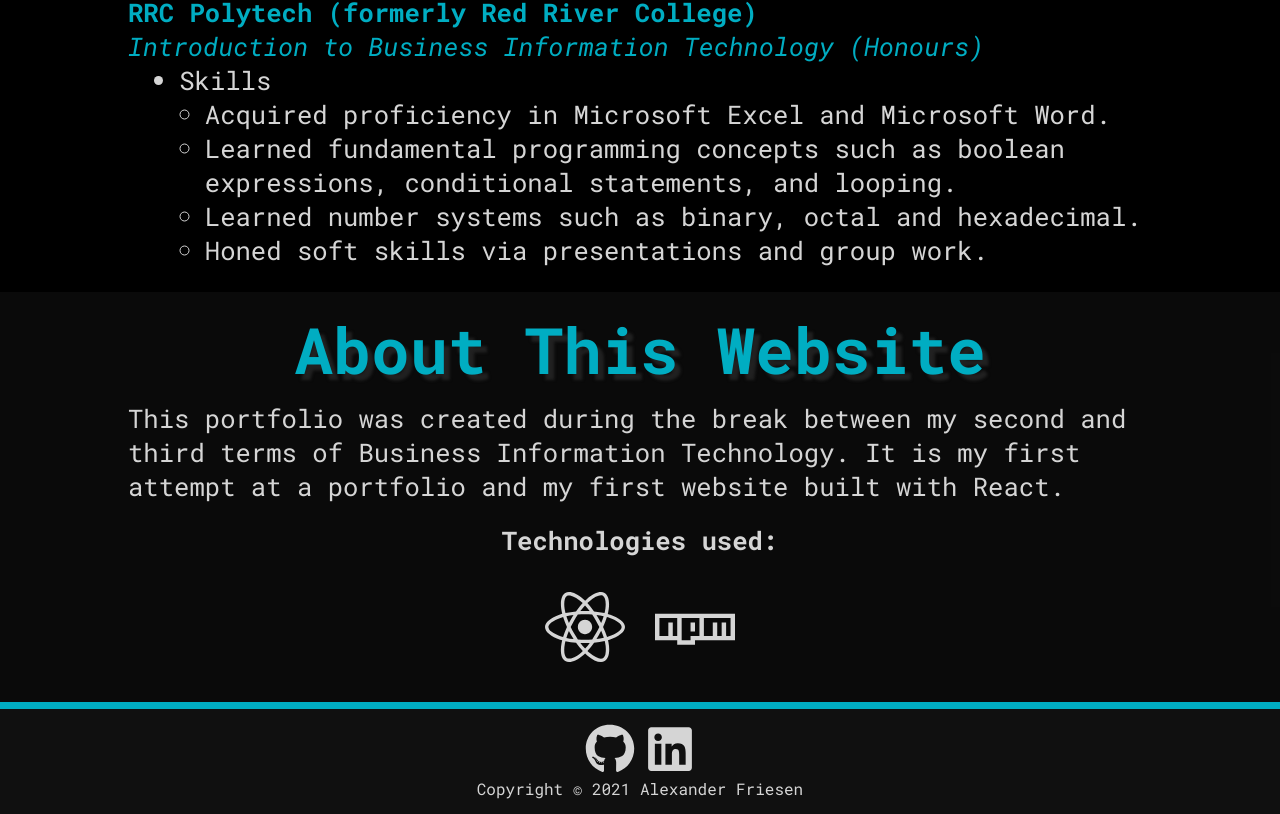
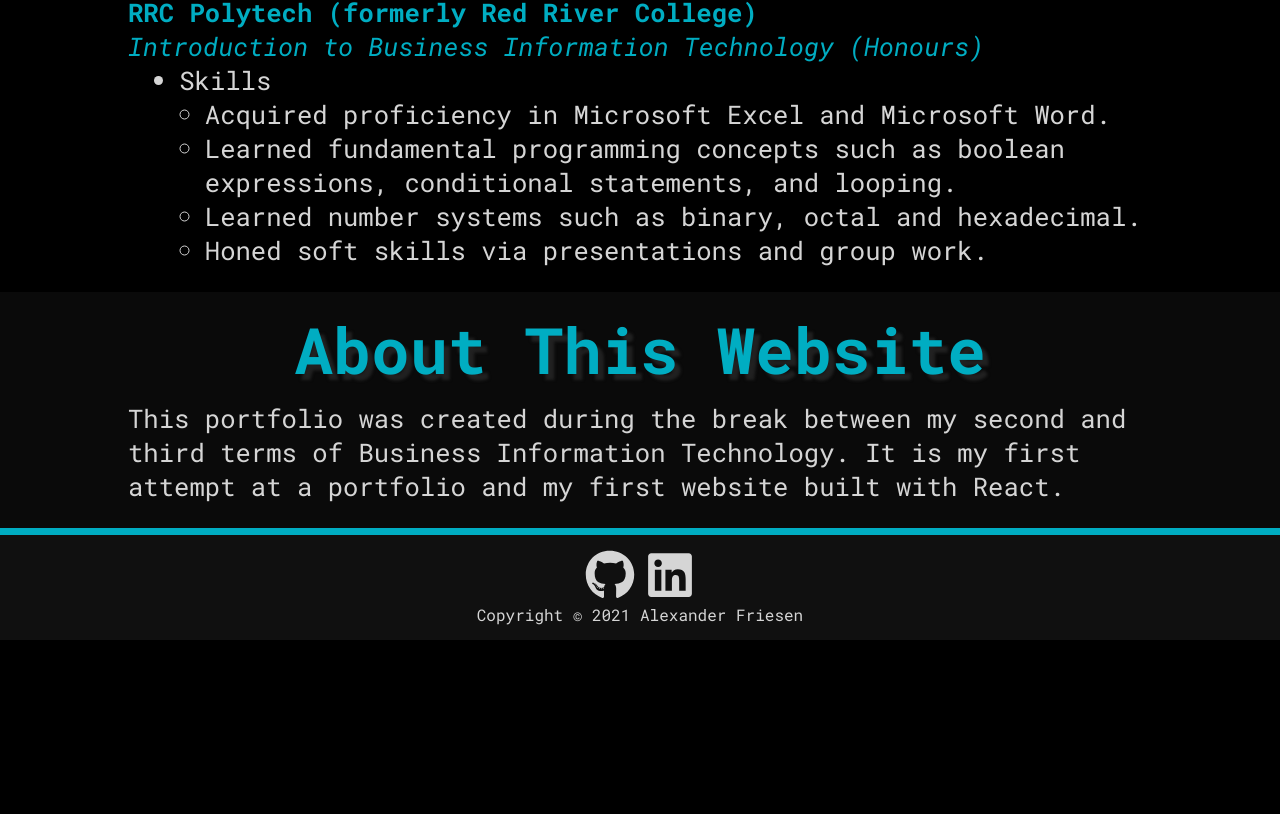
Before and after one commit to TritoLL/react-portfolio, a React (Create React App) app: page / in a window 1280 px wide. Shown: the part 2950-3764 px from the top of the page. After the commit the page ends 3590 px from the top, so only its background shows below. Built offline with nearby package versions, Linux system fonts and the light colour scheme.

Commit message:
remove "technologies used" section
there are not enough to matter, and the two listed were redundant anyway. the site is obviously made with React if you read the rest of the info.

```diff
--- a/src/components/AboutThis.js
+++ b/src/components/AboutThis.js
@@ -28,18 +28,7 @@ const AboutThis = ({ iconSize = 80 }) => {
                     It is my first attempt at a portfolio and my first website
                     built with React.
                 </CustomDiv>
-                <CustomDiv
-                    size="small"
-                    style={{ fontWeight: "bold", textAlign: "center" }}
-                >
-                    Technologies used:
-                </CustomDiv>
             </CenteredDiv>
-
-            <IconBox>
-                <FaReact size={iconSize} />
-                <FaNpm size={iconSize} />
-            </IconBox>
         </section>
     );
 };
```
